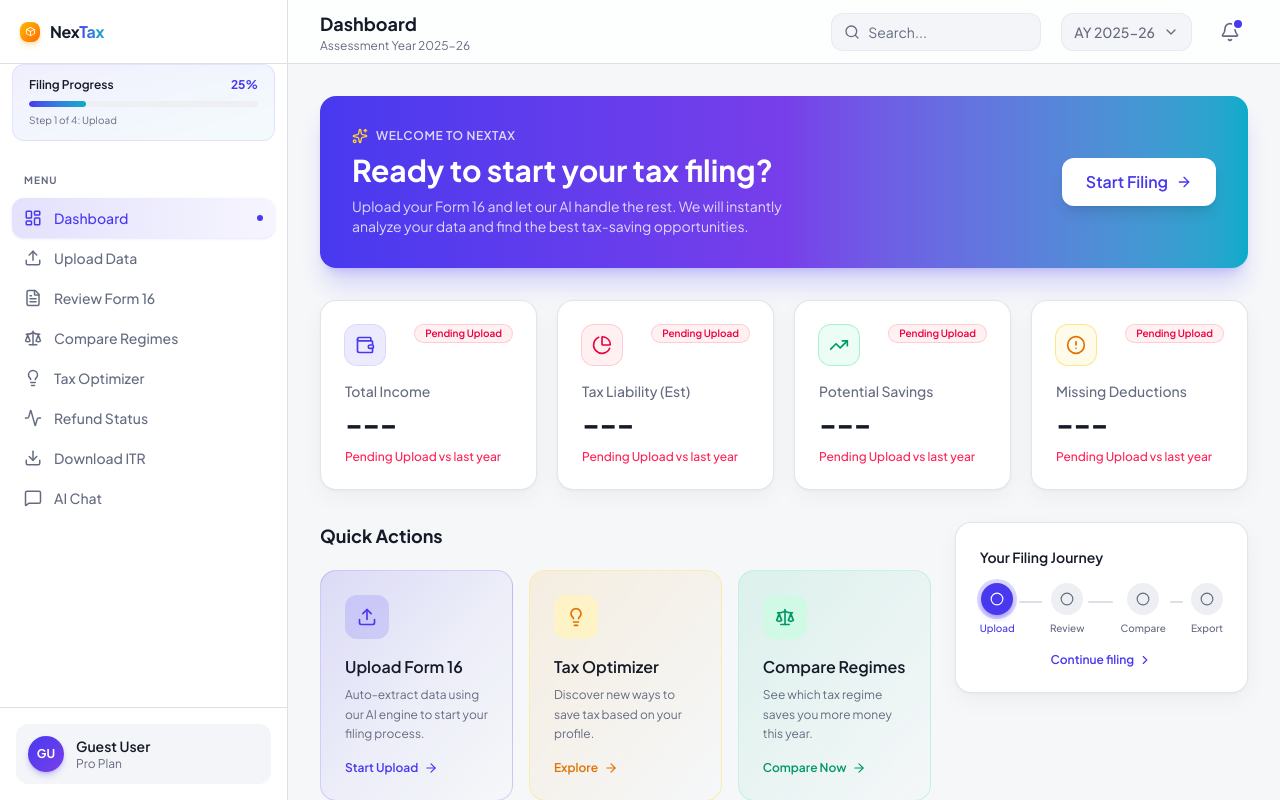
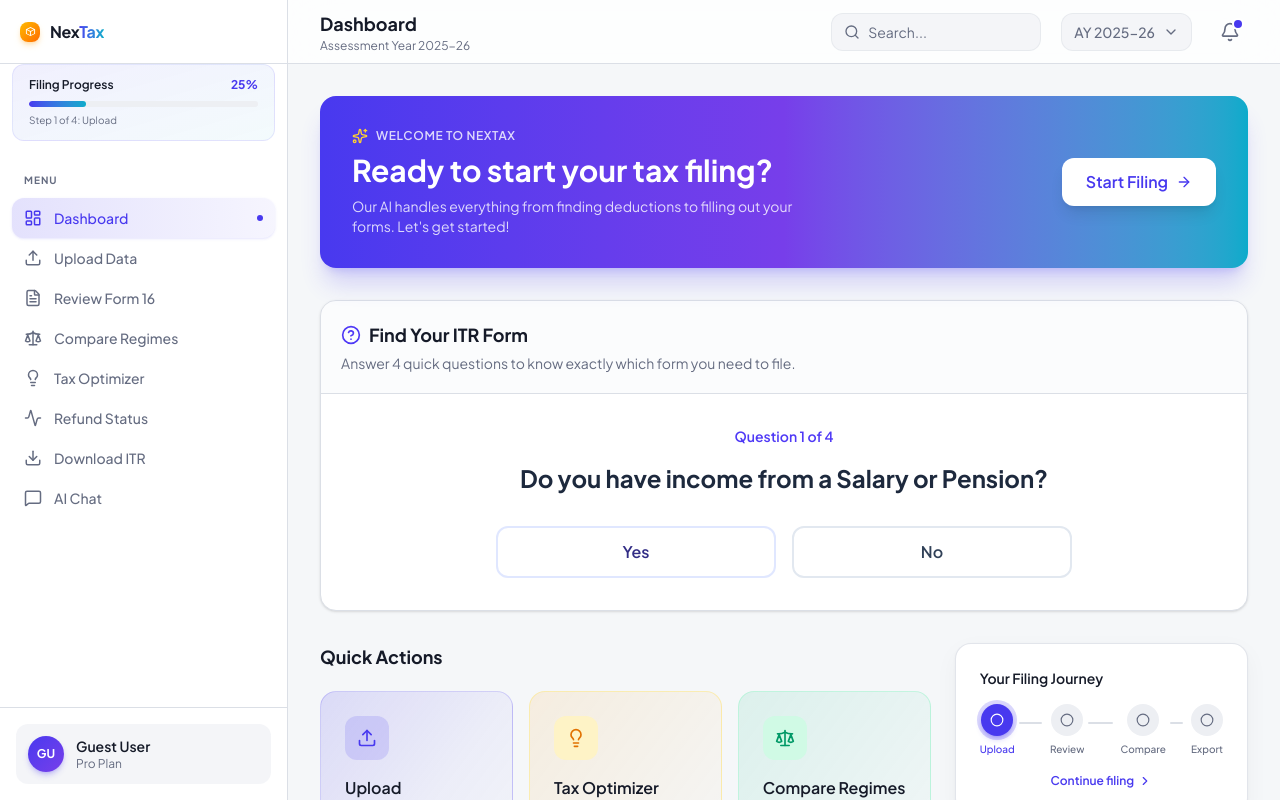
Before and after one commit to Devendra2306/TAXATION-X, a Next.js app in the folder frontend/: page /dashboard in a window 1280 px wide. Shown: the top 800 px of the page. Built offline with nearby package versions, Linux system fonts and the light colour scheme.

Commit message:
feat: Replace empty stat cards with friendly ITR form survey wizard

```diff
--- a/frontend/app/(dashboard)/dashboard/page.tsx
+++ b/frontend/app/(dashboard)/dashboard/page.tsx
@@ -1,29 +1,27 @@
 'use client';
 
-import React from 'react';
+import React, { useState } from 'react';
 import {
-  TrendingUp,
-  Wallet,
-  PieChart,
-  AlertCircle,
   ArrowRight,
   Upload,
   Lightbulb,
   FileText,
   Scale,
   Sparkles,
-  Clock,
+  CheckCircle2,
+  ChevronRight,
+  Activity,
+  HelpCircle
 } from 'lucide-react';
 import Link from 'next/link';
-import { motion } from 'framer-motion';
-import { StatCard } from '@/components/ui/StatCard';
+import { motion, AnimatePresence } from 'framer-motion';
 import { FilingProgress } from '@/components/ui/FilingProgress';
 
 const quickActions = [
   {
     href: '/upload',
     icon: Upload,
-    title: 'Upload Form 16',
+    title: 'Upload Documents',
     desc: 'Auto-extract data using our AI engine to start your filing process.',
     gradient: 'from-primary/15 via-primary/5 to-transparent',
     iconBg: 'bg-primary/15',
@@ -58,9 +56,47 @@ const quickActions = [
   },
 ];
 
-const recentActivity: any[] = [];
+export default function DashboardPage() {
+  const [surveyStep, setSurveyStep] = useState(0);
+  const [answers, setAnswers] = useState({
+    salary: false,
+    stocks: false,
+    business: false,
+    above50L: false
+  });
+  const [resultItr, setResultItr] = useState<string | null>(null);
 
-export default function DashboardPage() {
+  const handleAnswer = (key: string, value: boolean) => {
+    const newAnswers = { ...answers, [key]: value };
+    setAnswers(newAnswers);
+
+    if (surveyStep < 3) {
+      setSurveyStep(surveyStep + 1);
+    } else {
+      if (newAnswers.business) {
+        setResultItr('ITR-4 (Sugam)');
+      } else if (newAnswers.stocks || newAnswers.above50L) {
+        setResultItr('ITR-2');
+      } else {
+        setResultItr('ITR-1 (Sahaj)');
+      }
+      setSurveyStep(4);
+    }
+  };
+
+  const resetSurvey = () => {
+    setSurveyStep(0);
+    setResultItr(null);
+    setAnswers({ salary: false, stocks: false, business: false, above50L: false });
+  };
+
+  const surveyQuestions = [
+    { key: 'salary', text: 'Do you have income from a Salary or Pension?' },
+    { key: 'stocks', text: 'Did you sell any Stocks, Mutual Funds, or Crypto this year?' },
+    { key: 'business', text: 'Do you run a Business or work as a Freelancer/Consultant?' },
+    { key: 'above50L', text: 'Is your total income for the financial year above ₹50 Lakhs?' },
+  ];
+
   return (
     <div className="space-y-8">
       {/* Welcome banner */}
@@ -77,7 +113,7 @@ export default function DashboardPage() {
               <span className="text-xs font-semibold uppercase tracking-wider text-white/80">Welcome to NexTax</span>
             </div>
             <h2 className="text-2xl md:text-3xl font-bold mb-2">Ready to start your tax filing?</h2>
-            <p className="text-white/80 text-sm max-w-md">Upload your Form 16 and let our AI handle the rest. We will instantly analyze your data and find the best tax-saving opportunities.</p>
+            <p className="text-white/80 text-sm max-w-md">Our AI handles everything from finding deductions to filling out your forms. Let's get started!</p>
           </div>
           <Link href="/upload" className="inline-flex items-center gap-2 bg-white text-primary font-semibold px-6 py-3 rounded-xl shadow-lg hover:shadow-xl hover:-translate-y-0.5 transition-all shrink-0">
             Start Filing <ArrowRight className="h-4 w-4" />
@@ -85,12 +121,72 @@ export default function DashboardPage() {
         </div>
       </motion.div>
 
-      {/* Stat Cards */}
-      <div className="grid grid-cols-1 sm:grid-cols-2 lg:grid-cols-4 gap-5">
-        <StatCard title="Total Income" value="---" icon={Wallet} trend="Pending Upload" trendUp={false} accent="primary" index={0} />
-        <StatCard title="Tax Liability (Est)" value="---" icon={PieChart} trend="Pending Upload" trendUp={false} accent="rose" index={1} />
-        <StatCard title="Potential Savings" value="---" icon={TrendingUp} trend="Pending Upload" trendUp={false} accent="emerald" index={2} />
-        <StatCard title="Missing Deductions" value="---" icon={AlertCircle} trend="Pending Upload" isAlert={false} accent="amber" index={3} />
+      {/* Interactive Survey */}
+      <div className="bg-white rounded-2xl border border-border shadow-sm overflow-hidden">
+        <div className="border-b border-border p-5 bg-slate-50/50">
+          <div className="flex items-center gap-2">
+            <HelpCircle className="h-5 w-5 text-indigo-600" />
+            <h2 className="text-lg font-bold text-foreground">Find Your ITR Form</h2>
+          </div>
+          <p className="text-sm text-muted-foreground mt-1">Answer 4 quick questions to know exactly which form you need to file.</p>
+        </div>
+
+        <div className="p-6 md:p-8">
+          <AnimatePresence mode="wait">
+            {surveyStep < 4 ? (
+              <motion.div
+                key={surveyStep}
+                initial={{ opacity: 0, x: 20 }}
+                animate={{ opacity: 1, x: 0 }}
+                exit={{ opacity: 0, x: -20 }}
+                transition={{ duration: 0.2 }}
+                className="max-w-xl mx-auto text-center"
+              >
+                <div className="text-sm font-semibold text-indigo-600 mb-4">Question {surveyStep + 1} of 4</div>
+                <h3 className="text-xl md:text-2xl font-bold text-slate-800 mb-8">{surveyQuestions[surveyStep].text}</h3>
+
+                <div className="flex items-center justify-center gap-4">
+                  <button
+                    onClick={() => handleAnswer(surveyQuestions[surveyStep].key, true)}
+                    className="flex-1 max-w-xs py-3 px-6 rounded-xl border-2 border-indigo-100 hover:border-indigo-600 hover:bg-indigo-50 text-indigo-900 font-semibold transition-all"
+                  >
+                    Yes
+                  </button>
+                  <button
+                    onClick={() => handleAnswer(surveyQuestions[surveyStep].key, false)}
+                    className="flex-1 max-w-xs py-3 px-6 rounded-xl border-2 border-slate-200 hover:border-slate-400 hover:bg-slate-50 text-slate-700 font-semibold transition-all"
+                  >
+                    No
+                  </button>
+                </div>
+              </motion.div>
+            ) : (
+              <motion.div
+                key="result"
+                initial={{ opacity: 0, scale: 0.95 }}
+                animate={{ opacity: 1, scale: 1 }}
+                className="max-w-xl mx-auto text-center"
+              >
+                <div className="w-16 h-16 bg-emerald-100 rounded-full flex items-center justify-center mx-auto mb-4">
+                  <CheckCircle2 className="h-8 w-8 text-emerald-600" />
+                </div>
+                <h3 className="text-2xl font-bold text-slate-800 mb-2">You should file {resultItr}</h3>
+                <p className="text-slate-600 mb-8">
+                  Based on your income sources, {resultItr} is the correct form for you. Don't worry, our system will automatically select this for you when you upload your documents.
+                </p>
+
+                <div className="flex flex-col sm:flex-row items-center justify-center gap-4">
+                  <Link href="/upload" className="btn-primary w-full sm:w-auto px-8">
+                    Upload Documents Now
+                  </Link>
+                  <button onClick={resetSurvey} className="text-slate-500 hover:text-slate-700 font-medium text-sm">
+                    Retake Survey
+                  </button>
+                </div>
+              </motion.div>
+            )}
+          </AnimatePresence>
+        </div>
       </div>
 
       <div className="grid grid-cols-1 lg:grid-cols-3 gap-6">
@@ -127,18 +223,6 @@ export default function DashboardPage() {
           <FilingProgress />
         </div>
       </div>
-
-      {/* Recent Activity */}
-      <div className="space-y-5">
-        <div className="flex items-center justify-between">
-          <h2 className="text-lg font-bold text-foreground">Recent Activity</h2>
-        </div>
-        <div className="card-elevated p-8 text-center border-border overflow-hidden">
-          <FileText className="h-10 w-10 text-muted-foreground/30 mx-auto mb-3" />
-          <h4 className="font-semibold text-foreground mb-1">No Activity Yet</h4>
-          <p className="text-sm text-muted-foreground max-w-sm mx-auto">Upload your Form 16 or chat with the AI expert to see your activity history here.</p>
-        </div>
-      </div>
     </div>
   );
 }
```
